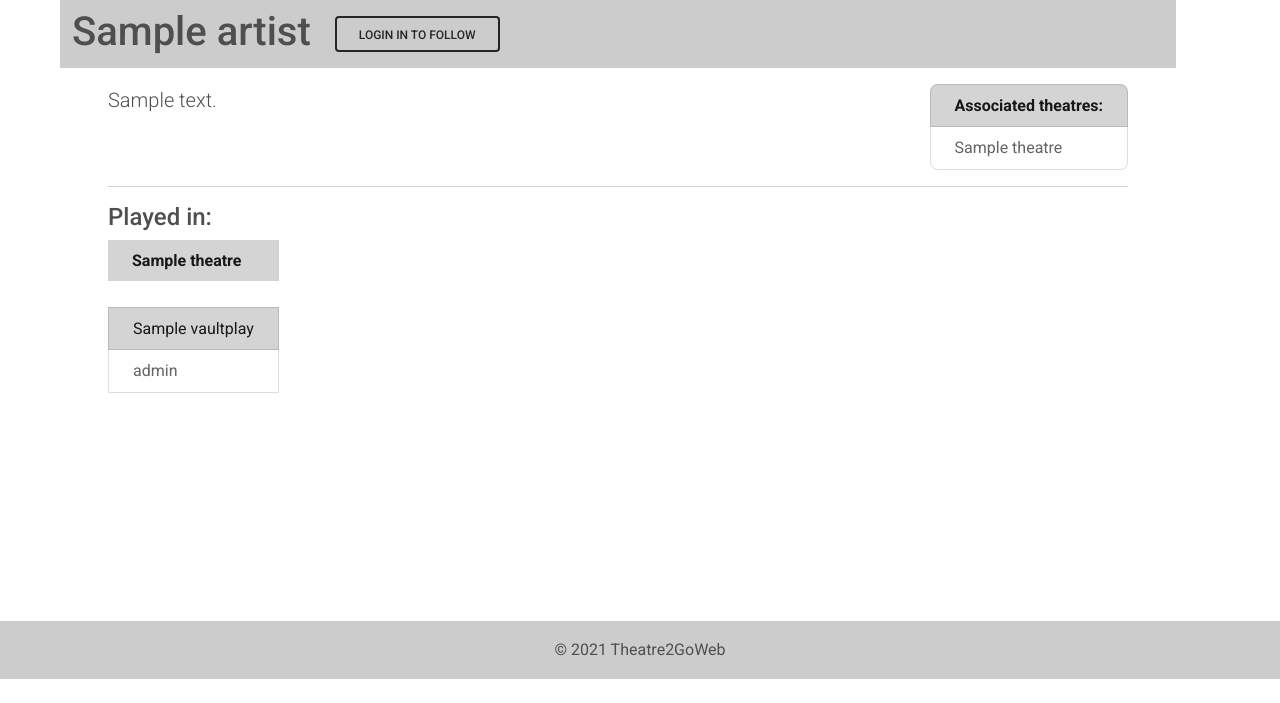
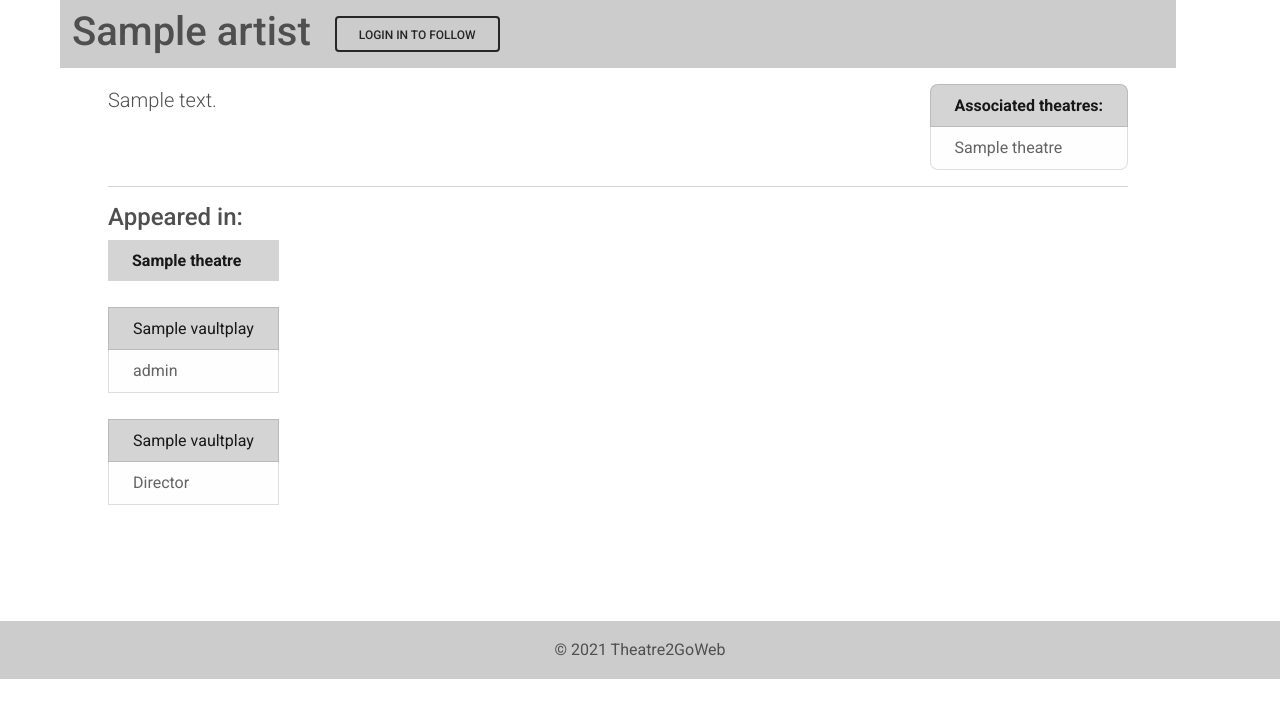
Before and after one commit to edilaitin/Theatre2GoWeb, a Django app: page /artists/1/ in a window 1280 px wide. Shown: the part 97-800 px from the top of the page. Run offline with Django 3.2, Linux system fonts and the light colour scheme; tables that the repository leaves empty hold one stand-in row (values such as "Sample post"); some libraries are stand-ins or nearby versions.

Commit message:
artist_detail

```diff
--- a/artists/views.py
+++ b/artists/views.py
@@ -4,6 +4,7 @@ from django.views.generic import ListView, DetailView
 from friendship.models import Friend
 
 from artists.models import Artist, UserFollow
+from plays.models import VaultPlay
 
 
 class ArtistListView(ListView):
@@ -56,6 +57,8 @@ class ArtistDetailView(DetailView):
     def get_context_data(self, **kwargs):
         context = super().get_context_data(**kwargs)
 
+        context['vaultPlays'] = VaultPlay.objects.all()
+
         if self.request.user.is_authenticated:
             count = Friend.objects.unrejected_request_count(user=self.request.user)
             context["f_count"] = count
--- a/templates/artists/artist_detail.html
+++ b/templates/artists/artist_detail.html
@@ -1,5 +1,6 @@
 {% extends "base.html" %}
 {% load cloudinary %}
+{% block title %}{{ artist.name }}{% endblock %}
 {% block content %}
     <div>
         <!-- Header with theatre name and follow button -->
@@ -22,7 +23,7 @@
         <!-- Artist info -->
         <div class="mx-5 mt-3">
             <div class="row justify-content-between">
-                <div class="col-auto">
+                <div class="col-md-8">
                     <p class="lead">{{ artist.shortBio }}</p>
                 </div>
 
@@ -43,7 +44,7 @@
             </div>
             <hr>
             <div>
-                <h4>Played in:</h4>
+                <h4>Appeared in:</h4>
                 <div class="row">
                     {% for assocTheatre in artist.associatedTheatres.all %}
                         <div class="col-auto">
@@ -64,6 +65,20 @@
                                     <br>
                                 {% endif %}
                             {% endfor %}
+
+                            {% for vaultPlay in vaultPlays %}
+                                {% if vaultPlay.theatre.id == assocTheatre.id %}
+                                    {% if vaultPlay.director.name == artist.name %}
+                                        <li class="list-group-item list-group-item-dark">
+                                            {{ vaultPlay.title }}
+                                        </li>
+                                        <li class="list-group-item list-group-item-light">
+                                            Director
+                                        </li>
+                                        <br>
+                                    {% endif %}
+                                {% endif %}
+                            {% endfor %}
                         </div>
                         <br>
                     {% endfor %}
--- a/templates/artists/artist_list.html
+++ b/templates/artists/artist_list.html
@@ -29,7 +29,7 @@
             {% for artist in artists %}
                 <div class="col">
                     <div class="card shadow-lg h-100">
-                        <div class="bg-image hover-overlay ripple" data-mdb-ripple-color="light">
+                        <div class="bg-image hover-overlay ripple text-center" data-mdb-ripple-color="light">
                             <img
                                     src="{{ artist.image.url }}"
                                     class="img-fluid"
```
